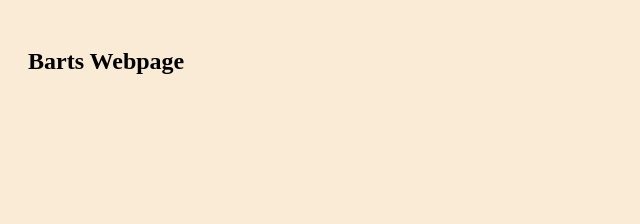
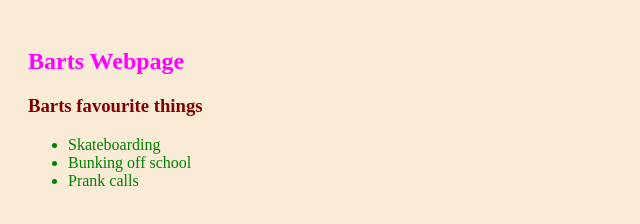
Before and after one commit to SophieG27/Monday, a plain HTML site: page bart.html in a window 1280 px wide. Shown: the whole page, without its empty margins (0-640 px from the left). Drawn offline with Linux system fonts and the light colour scheme.

Commit message:
h2 magenta, h3 maroon, li green

```diff
--- a/bart.html
+++ b/bart.html
@@ -10,6 +10,13 @@
 <body>
 
     <h2>Barts Webpage</h2>
+    <h3>Barts favourite things</h3>
+    <ul>
+        <li>Skateboarding</li>
+        <li>Bunking off school</li>
+        <li>Prank calls</li>
+
+    </ul>
 
 </body>
 </html>
--- a/styles.css
+++ b/styles.css
@@ -11,3 +11,15 @@ h1          {
 footer      {
     color: gray
 }
+
+h2          {
+    color: magenta;
+}
+
+h3          {
+    color: maroon;
+}
+
+li          {
+    color: green;
+}
```
